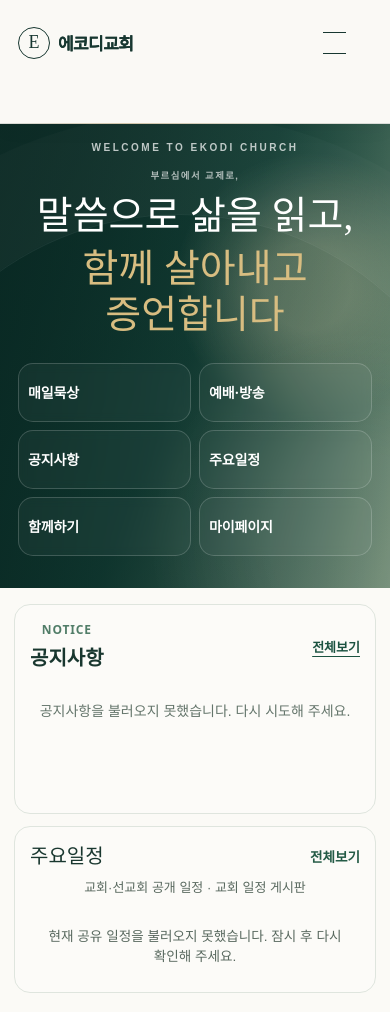
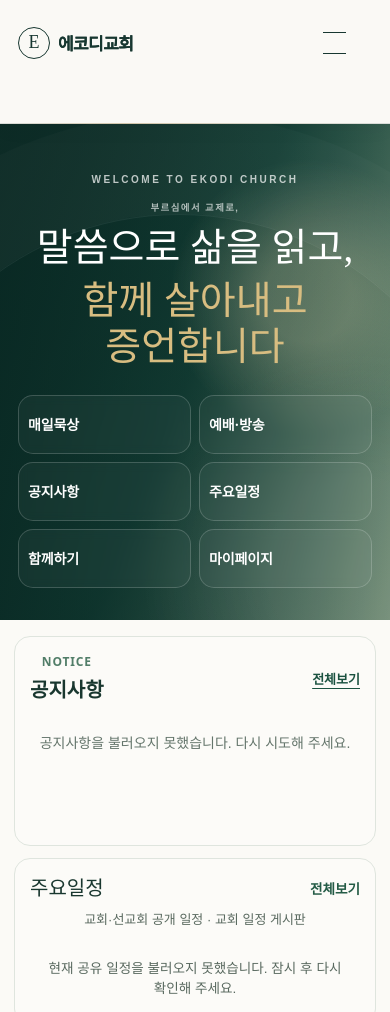
Before and after one commit to topmaster-joseph/ekodi-church, a website: page index.html in a window 390 px wide. Shown: the top 1012 px of the page. Drawn offline with Linux system fonts and the light colour scheme; no server answers; files whose address does not match are found by name; a web font is replaced by a local one.

Commit message:
fix(church): prevent 320px sticky header overlap with home greeting

```diff
--- a/church-homepage-layout.css
+++ b/church-homepage-layout.css
@@ -102,7 +102,9 @@ body:has(main :target) .hero{display:none!important}
     display:block!important;
     height:auto!important;
     min-height:0!important;
-    padding:clamp(18px,3vw,28px) 18px 32px!important;
+    /* Native 320px audit: sticky header previously overlapped greeting by 12px.
+       Reserve actual breathing room; retain the content-first, non-vh layout. */
+    padding:clamp(50px,6vw,60px) 18px 32px!important;
   }
   .hero-content{width:min(680px,100%);padding:0!important}
   .hero .eyebrow{margin-top:0}
```
